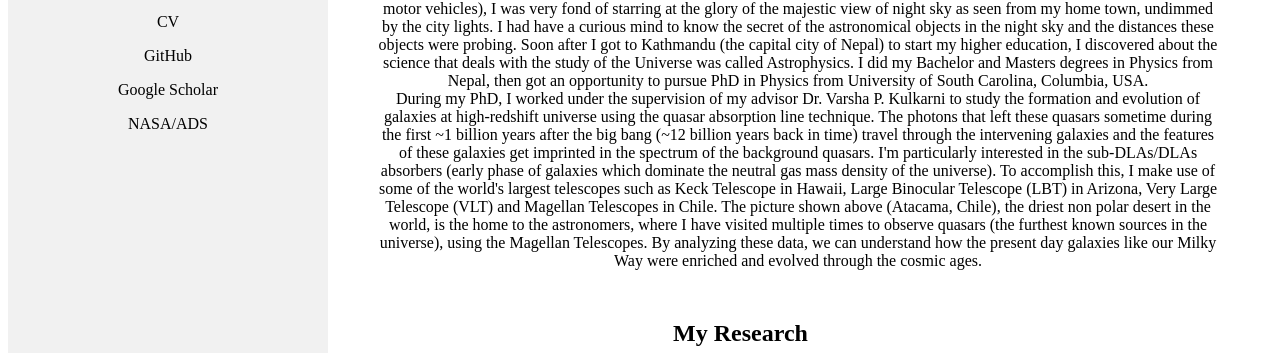
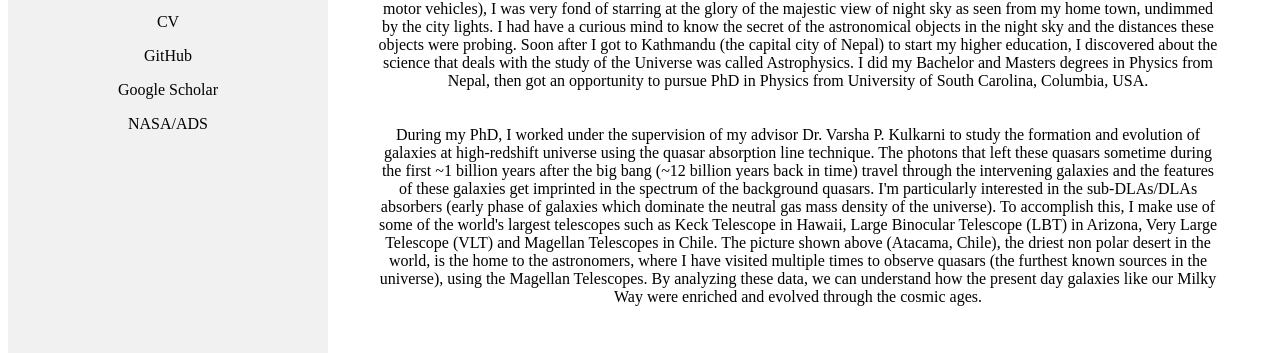
Before and after one commit to suraj-poudel/suraj-poudel.github.io, a plain HTML site: page index.html in a window 1280 px wide. Shown: the part 436-789 px from the top of the page. Drawn offline with Linux system fonts and the light colour scheme.

Commit message:
some changes

```diff
--- a/index.html
+++ b/index.html
@@ -42,7 +42,7 @@
         the secret of the astronomical objects in the night sky and the distances these objects were probing.
         Soon after I got to Kathmandu (the capital city of Nepal) to start my higher education, I discovered
          about the science that deals with the study of the Universe was called Astrophysics. I did my Bachelor and Masters degrees in Physics from Nepal,
-         then got an opportunity to pursue PhD in Physics from University of South Carolina, Columbia, USA. <br />
+         then got an opportunity to pursue PhD in Physics from University of South Carolina, Columbia, USA. <br /> <br /> <br />
 
        During my PhD, I worked under the supervision of my advisor Dr. Varsha P. Kulkarni to study the formation and
        evolution of galaxies at high-redshift universe using the
```
